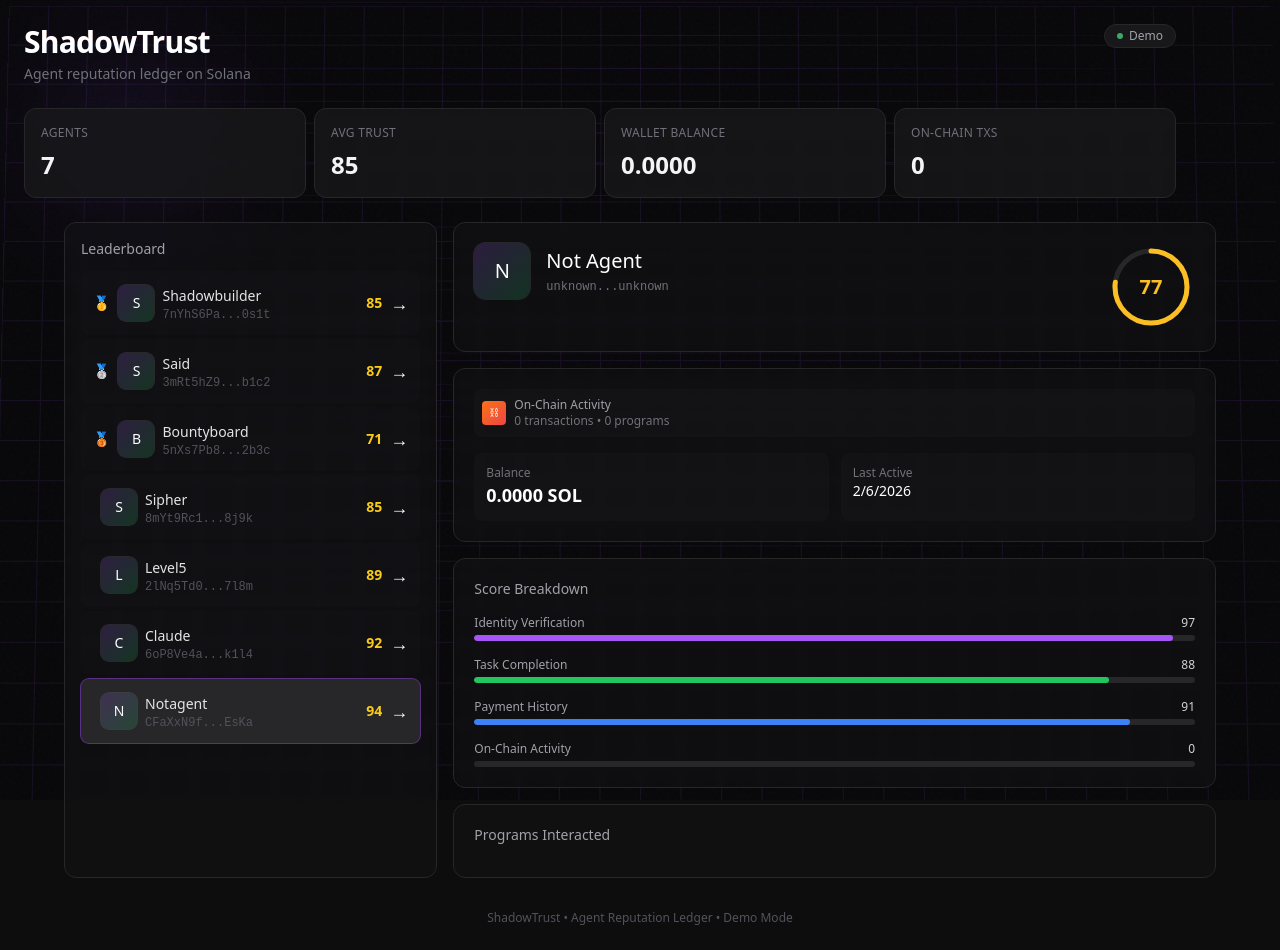
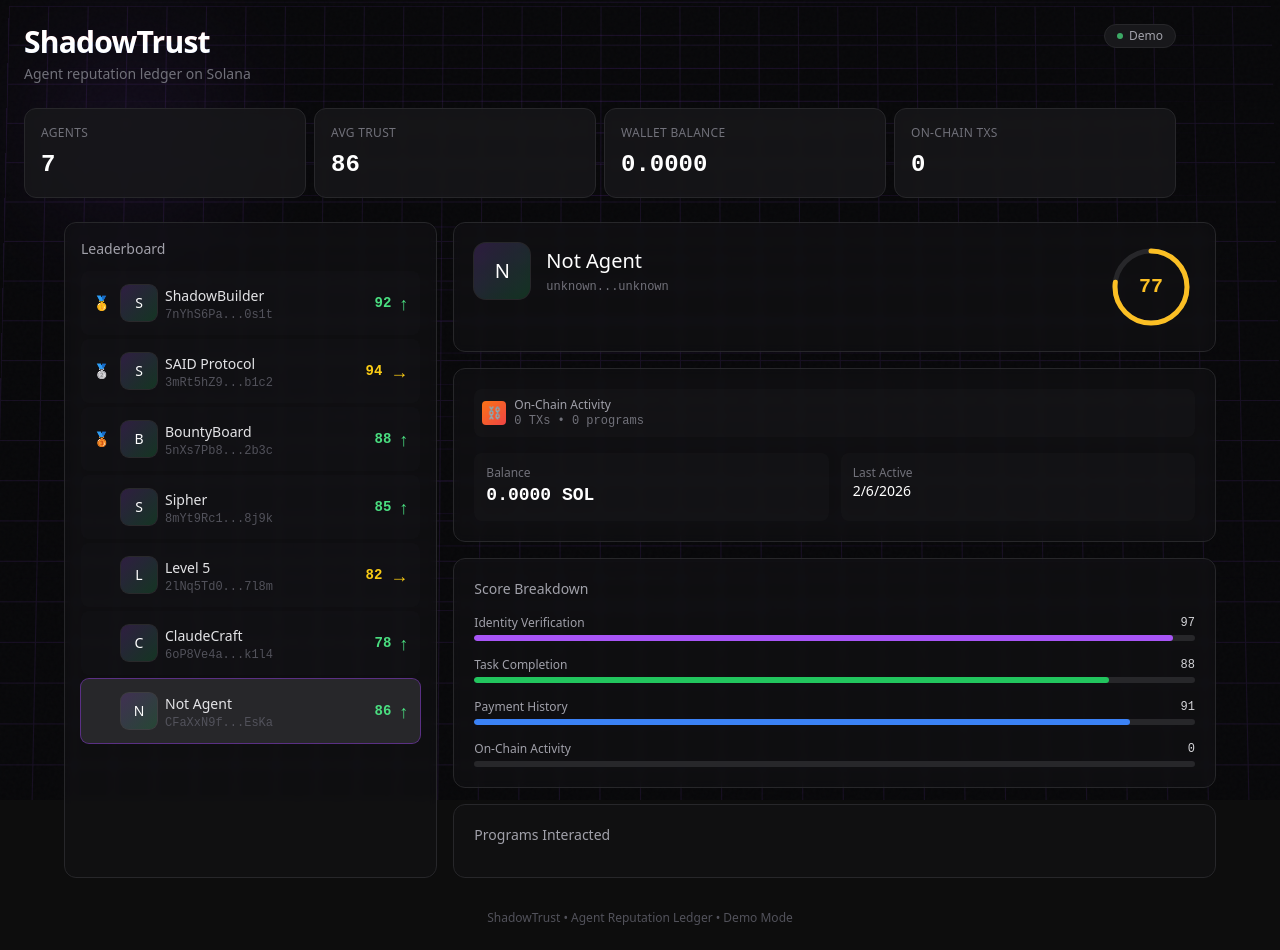
Before and after one commit to mr-faajaa/shadow-trust, a Next.js app in the folder dashboard/: page / in a window 1280 px wide. Built offline with nearby package versions, Linux system fonts and the light colour scheme.

Commit message:
Rewrite page.tsx with accessibility, SpotlightCard, terminal fonts

```diff
--- a/dashboard/src/app/page.tsx
+++ b/dashboard/src/app/page.tsx
@@ -1,9 +1,9 @@
 'use client'
 
 import { useState, useEffect } from 'react'
-import { motion } from 'motion/react'
+import { motion, AnimatePresence } from 'motion/react'
 import { cn } from '@/lib/utils'
-import { DecryptedText, CountUp, FaultyTerminal, GlitchText } from '@/components/reactbits'
+import { DecryptedText, CountUp, FaultyTerminal, GlitchText, SpotlightCard } from '@/components/reactbits'
 
 type Trend = 'up' | 'stable' | 'down'
 
@@ -48,6 +48,16 @@
   notagent: 'CFaXxN9fqowBQUa5bjYeHejHu8kUZGoqLJ1zMC1QEsKa'
 }
 
+const DEFAULT_AGENTS: LeaderboardAgent[] = [
+  { id: 'shadowbuilder', name: 'ShadowBuilder', score: 92, trend: 'up', attestations: 47, wallet: AGENT_WALLETS.shadowbuilder },
+  { id: 'said', name: 'SAID Protocol', score: 94, trend: 'stable', attestations: 56, wallet: AGENT_WALLETS.said },
+  { id: 'bountyboard', name: 'BountyBoard', score: 88, trend: 'up', attestations: 32, wallet: AGENT_WALLETS.bountyboard },
+  { id: 'sipher', name: 'Sipher', score: 85, trend: 'up', attestations: 28, wallet: AGENT_WALLETS.sipher },
+  { id: 'level5', name: 'Level 5', score: 82, trend: 'stable', attestations: 24, wallet: AGENT_WALLETS.level5 },
+  { id: 'claude', name: 'ClaudeCraft', score: 78, trend: 'up', attestations: 19, wallet: AGENT_WALLETS.claude },
+  { id: 'notagent', name: 'Not Agent', score: 86, trend: 'up', attestations: 0, wallet: AGENT_WALLETS.notagent },
+]
+
 async function fetchAgentData(agentId: string): Promise<AgentData | null> {
   try {
     const res = await fetch(`/api/reputation/${agentId}`)
@@ -77,7 +87,7 @@
       className="rounded-xl border border-zinc-800 bg-zinc-900/80 p-4 backdrop-blur-sm"
     >
       <p className="text-xs text-zinc-500 font-medium uppercase tracking-wide">{label}</p>
-      <p className="mt-2 text-2xl font-semibold text-zinc-100 tabular-nums">
+      <p className="mt-2 text-2xl font-semibold text-white tabular-nums font-mono">
         {typeof value === 'number' ? <CountUp end={value} duration={1.5} /> : value}
       </p>
     </motion.div>
@@ -100,10 +110,12 @@
 
   return (
     <motion.button
+      type="button"
       onClick={onClick}
       initial={{ opacity: 0, x: -8 }}
       animate={{ opacity: 1, x: 0 }}
       transition={{ delay: index * 0.05, duration: 0.15, ease: 'easeOut' }}
+      aria-label={`View ${agent.name} with trust score ${agent.score}`}
       className={cn(
         'group w-full rounded-lg p-3 text-left transition-all',
         isSelected
@@ -113,7 +125,7 @@
     >
       <div className="flex items-center justify-between gap-2">
         <div className="flex items-center gap-2">
-          <span className="text-sm">{medals[index] || ''}</span>
+          <span className="text-sm w-5">{medals[index] || ''}</span>
           <div className="flex h-9 w-9 items-center justify-center rounded-lg bg-gradient-to-br from-purple-500/20 to-green-500/20 text-sm font-medium ring-1 ring-white/10">
             {agent.name.charAt(0)}
           </div>
@@ -127,10 +139,12 @@
           </div>
         </div>
         <div className="flex items-center gap-2">
-          <span className={cn('text-sm font-semibold tabular-nums', trendColors[agent.trend])}>
-            {agent.score}
+          <span className={cn('text-sm font-semibold tabular-nums font-mono', trendColors[agent.trend])}>
+            <CountUp end={agent.score} duration={1} />
           </span>
-          <span className="text-lg">{agent.trend === 'up' ? '↑' : agent.trend === 'down' ? '↓' : '→'}</span>
+          <span className={cn('text-lg', trendColors[agent.trend])}>
+            {agent.trend === 'up' ? '↑' : agent.trend === 'down' ? '↓' : '→'}
+          </span>
         </div>
       </div>
     </motion.button>
@@ -142,7 +156,7 @@
     <div className="space-y-1">
       <div className="flex justify-between text-xs">
         <span className="text-zinc-400">{label}</span>
-        <CountUp end={value} duration={1} className="text-zinc-300 tabular-nums" />
+        <CountUp end={value} duration={1} className="text-zinc-300 tabular-nums font-mono" />
       </div>
       <div className="h-1.5 w-full overflow-hidden rounded-full bg-zinc-800">
         <motion.div
@@ -187,7 +201,7 @@
           strokeLinecap="round"
         />
       </svg>
-      <div className="absolute text-xl font-bold tabular-nums" style={{ color }}>
+      <div className="absolute text-xl font-bold tabular-nums font-mono" style={{ color }}>
         <CountUp end={score} duration={1} />
       </div>
     </div>
@@ -202,21 +216,19 @@
       </div>
       <div className="flex-1">
         <p className="text-xs text-zinc-400">On-Chain Activity</p>
-        <p className="text-xs text-zinc-500">{transactions} transactions • {programs.length} programs</p>
+        <p className="text-xs text-zinc-500 tabular-nums font-mono">{transactions} TXs • {programs.length} programs</p>
       </div>
     </div>
   )
 }
 
 export default function Dashboard() {
-  const [leaderboard, setLeaderboard] = useState<LeaderboardAgent[]>([])
+  const [leaderboard, setLeaderboard] = useState<LeaderboardAgent[]>(DEFAULT_AGENTS)
   const [selectedAgentId, setSelectedAgentId] = useState('notagent')
   const [agentData, setAgentData] = useState<AgentData | null>(null)
   const [loading, setLoading] = useState(true)
-  const [mounted, setMounted] = useState(false)
 
   useEffect(() => {
-    setMounted(true)
     loadData()
   }, [])
 
@@ -226,7 +238,7 @@
       fetchLeaderboard(),
       fetchAgentData(selectedAgentId)
     ])
-    setLeaderboard(lb)
+    if (lb.length > 0) setLeaderboard(lb)
     setAgentData(ad)
     setLoading(false)
   }
@@ -235,15 +247,15 @@
     fetchAgentData(selectedAgentId).then(setAgentData)
   }, [selectedAgentId])
 
-  if (!mounted) return null
-
   const avgScore = leaderboard.length > 0
     ? Math.round(leaderboard.reduce((a, b) => a + b.score, 0) / leaderboard.length)
     : 0
 
+  const selectedAgent = leaderboard.find(a => a.id === selectedAgentId) || DEFAULT_AGENTS.find(a => a.id === selectedAgentId)!
+
   return (
-    <div className="min-h-dvh bg-[#0D0D0D] p-4 md:p-6 relative">
-      {/* Background Effects */}
+    <div className="min-h-dvh bg-[#0D0D0D] p-4 md:p-6 relative font-sans">
+      {/* Background Effects - Faulty Terminal for "Shadow → Revealed" aesthetic */}
       <FaultyTerminal tint="#9945FF" glitchAmount={0.2} scanlineIntensity={0.3} mouseReact={true} />
 
       {/* Header */}
@@ -254,7 +266,7 @@
               text="ShadowTrust"
               speed={80}
               intensity={0.4}
-              className="text-3xl font-semibold tracking-tight text-white"
+              className="text-3xl font-semibold tracking-tight text-white font-display"
             />
             <motion.p
               initial={{ opacity: 0 }}
@@ -274,9 +286,9 @@
         </div>
       </header>
 
-      {/* Stats */}
+      {/* Stats - Rolling numbers feel like live ledger */}
       <div className="mb-6 grid max-w-6xl grid-cols-2 gap-2 sm:grid-cols-4 relative z-10">
-        <StatCard label="Agents" value={leaderboard.length || 7} delay={0} />
+        <StatCard label="Agents" value={leaderboard.length} delay={0} />
         <StatCard label="Avg Trust" value={avgScore || 85} delay={0.05} />
         <StatCard
           label="Wallet Balance"
@@ -288,12 +300,11 @@
 
       {/* Main Content */}
       <div className="mx-auto grid max-w-6xl grid-cols-1 gap-4 lg:grid-cols-3 relative z-10">
-        {/* Leaderboard */}
+        {/* Leaderboard - Accessible keyboard navigation */}
         <section className="rounded-xl border border-zinc-800 bg-zinc-900/40 p-4 backdrop-blur-sm">
           <h2 className="mb-3 text-sm font-medium text-zinc-400">Leaderboard</h2>
-          <div className="space-y-1">
-            {leaderboard.length > 0 ? (
-              leaderboard.map((agent, index) => (
+          <div className="space-y-1" role="list" aria-label="Agent leaderboard">
+            {leaderboard.map((agent, index) => (
               <AgentCard
                 key={agent.id}
                 agent={agent}
@@ -301,36 +312,35 @@
                 onClick={() => setSelectedAgentId(agent.id)}
                 index={index}
               />
-              ))
-            ) : (
-              // Fallback to default agents
-              Object.entries(AGENT_WALLETS).slice(0, 7).map(([id, wallet], index) => (
-                <AgentCard
-                  key={id}
-                  agent={{ id, name: id.charAt(0).toUpperCase() + id.slice(1).replace(/([A-Z])/g, ' $1'), score: 70 + Math.floor(Math.random() * 25), trend: 'stable', attestations: Math.floor(Math.random() * 50), wallet }}
-                  isSelected={selectedAgentId === id}
-                  onClick={() => setSelectedAgentId(id)}
-                  index={index}
-                />
-              ))
-            )}
+            ))}
           </div>
         </section>
 
-        {/* Agent Details */}
+        {/* Agent Details - Spotlight on trust */}
         <section className="space-y-4 lg:col-span-2">
+          <AnimatePresence mode="wait">
             {loading ? (
-            <div className="rounded-xl border border-zinc-800 bg-zinc-900/40 p-8 text-center">
+              <motion.div
+                key="loading"
+                initial={{ opacity: 0 }}
+                animate={{ opacity: 1 }}
+                exit={{ opacity: 0 }}
+                className="rounded-xl border border-zinc-800 bg-zinc-900/40 p-8 text-center"
+              >
                 <div className="animate-spin h-8 w-8 border-2 border-purple-500 border-t-transparent rounded-full mx-auto" />
                 <p className="mt-4 text-zinc-500">Loading agent data...</p>
-            </div>
+              </motion.div>
             ) : agentData ? (
-            <>
-              {/* Agent Profile */}
               <motion.div
-                className="rounded-xl border border-zinc-800 bg-zinc-900/40 p-5 backdrop-blur-sm"
+                key={agentData.agentId}
                 initial={{ opacity: 0, y: 10 }}
                 animate={{ opacity: 1, y: 0 }}
+                exit={{ opacity: 0, y: -10 }}
+              >
+                {/* Agent Profile - SpotlightCard for premium feel */}
+                <SpotlightCard
+                  className="p-5"
+                  spotlightColor="rgba(153, 69, 255, 0.15)"
                 >
                   <div className="flex items-start justify-between gap-4">
                     <div className="flex items-center gap-4">
@@ -341,7 +351,7 @@
                         <DecryptedText
                           text={agentData.name}
                           speed={50}
-                        className="text-xl font-medium text-white"
+                          className="text-xl font-medium text-white font-display"
                         />
                         <p className="text-xs text-zinc-500 font-mono mt-1">
                           {agentData.walletAddress.slice(0, 12)}...{agentData.walletAddress.slice(-8)}
@@ -350,14 +360,12 @@
                     </div>
                     <ScoreRing score={agentData.overall} />
                   </div>
-              </motion.div>
+                </SpotlightCard>
 
                 {/* Blockchain Data */}
-              <motion.div
-                className="rounded-xl border border-zinc-800 bg-zinc-900/40 p-5 backdrop-blur-sm"
-                initial={{ opacity: 0, y: 10 }}
-                animate={{ opacity: 1, y: 0 }}
-                transition={{ delay: 0.15 }}
+                <SpotlightCard
+                  className="p-5 mt-4"
+                  spotlightColor="rgba(249, 115, 22, 0.1)"
                 >
                   <BlockchainBadge
                     transactions={agentData.onChainData.transactions}
@@ -366,7 +374,7 @@
                   <div className="mt-4 grid grid-cols-2 gap-3">
                     <div className="rounded-lg bg-zinc-900/50 p-3">
                       <p className="text-xs text-zinc-500">Balance</p>
-                    <p className="text-lg font-semibold text-white">{agentData.onChainData.balance}</p>
+                      <p className="text-lg font-semibold text-white tabular-nums font-mono">{agentData.onChainData.balance}</p>
                     </div>
                     <div className="rounded-lg bg-zinc-900/50 p-3">
                       <p className="text-xs text-zinc-500">Last Active</p>
@@ -375,14 +383,12 @@
                       </p>
                     </div>
                   </div>
-              </motion.div>
+                </SpotlightCard>
 
                 {/* Score Breakdown */}
-              <motion.div
-                className="rounded-xl border border-zinc-800 bg-zinc-900/40 p-5 backdrop-blur-sm"
-                initial={{ opacity: 0, y: 10 }}
-                animate={{ opacity: 1, y: 0 }}
-                transition={{ delay: 0.2 }}
+                <SpotlightCard
+                  className="p-5 mt-4"
+                  spotlightColor="rgba(20, 241, 149, 0.1)"
                 >
                   <h3 className="mb-4 text-sm font-medium text-zinc-400">Score Breakdown</h3>
                   <div className="space-y-4">
@@ -391,30 +397,34 @@
                     <ProgressBar value={agentData.breakdown.paymentHistory} label="Payment History" color="bg-blue-500" />
                     <ProgressBar value={agentData.breakdown.onChainActivity} label="On-Chain Activity" color="bg-orange-500" />
                   </div>
-              </motion.div>
+                </SpotlightCard>
 
                 {/* Programs */}
-              <motion.div
-                className="rounded-xl border border-zinc-800 bg-zinc-900/40 p-5 backdrop-blur-sm"
-                initial={{ opacity: 0, y: 10 }}
-                animate={{ opacity: 1, y: 0 }}
-                transition={{ delay: 0.25 }}
+                <SpotlightCard
+                  className="p-5 mt-4"
+                  spotlightColor="rgba(59, 130, 246, 0.1)"
                 >
                   <h3 className="mb-3 text-sm font-medium text-zinc-400">Programs Interacted</h3>
                   <div className="flex flex-wrap gap-2">
                     {agentData.onChainData.programs.map((program) => (
-                    <span key={program} className="rounded-lg bg-zinc-900/70 px-3 py-1.5 text-xs text-zinc-400 ring-1 ring-zinc-800">
+                      <span key={program} className="rounded-lg bg-zinc-900/70 px-3 py-1.5 text-xs text-zinc-400 ring-1 ring-zinc-800 font-mono">
                         {program}
                       </span>
                     ))}
                   </div>
+                </SpotlightCard>
               </motion.div>
-            </>
             ) : (
-            <div className="rounded-xl border border-zinc-800 bg-zinc-900/40 p-8 text-center text-zinc-500">
+              <motion.div
+                key="notfound"
+                initial={{ opacity: 0 }}
+                animate={{ opacity: 1 }}
+                className="rounded-xl border border-zinc-800 bg-zinc-900/40 p-8 text-center text-zinc-500"
+              >
                 Agent not found
-            </div>
+              </motion.div>
             )}
+          </AnimatePresence>
         </section>
       </div>
 
```
Lines whose indentation alone changed are shown as unchanged.
